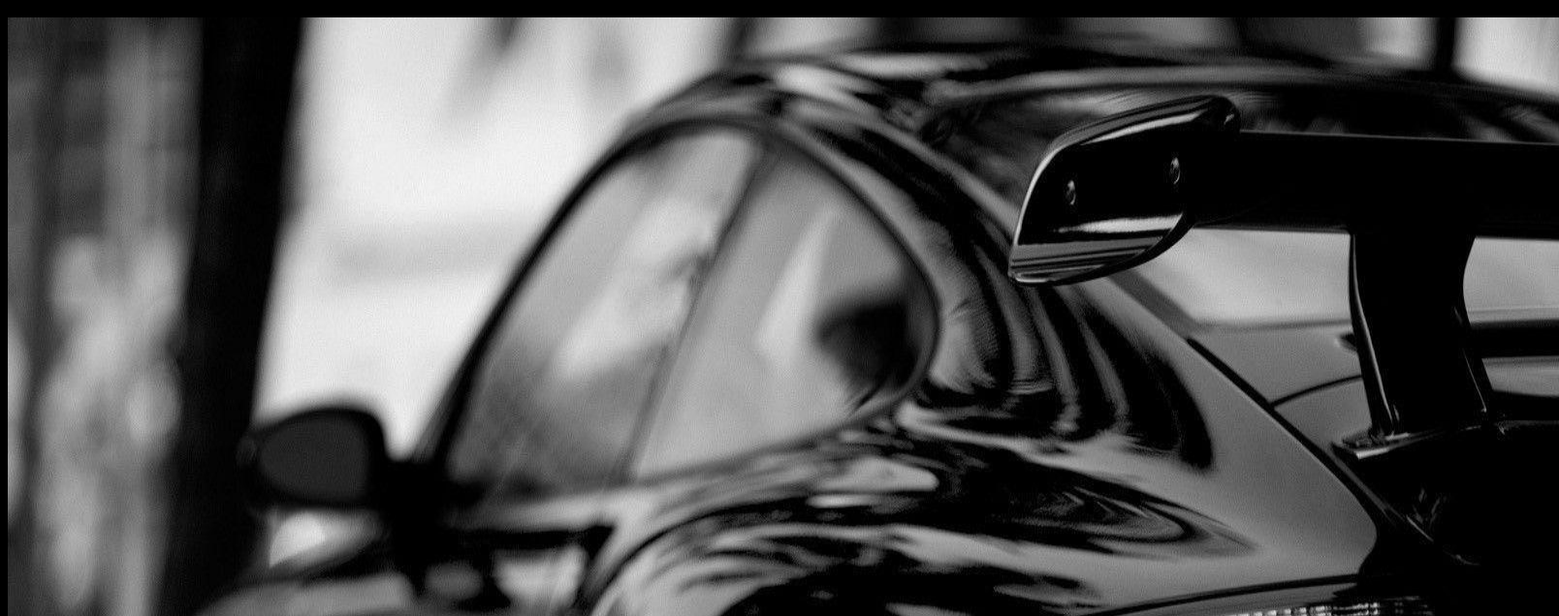
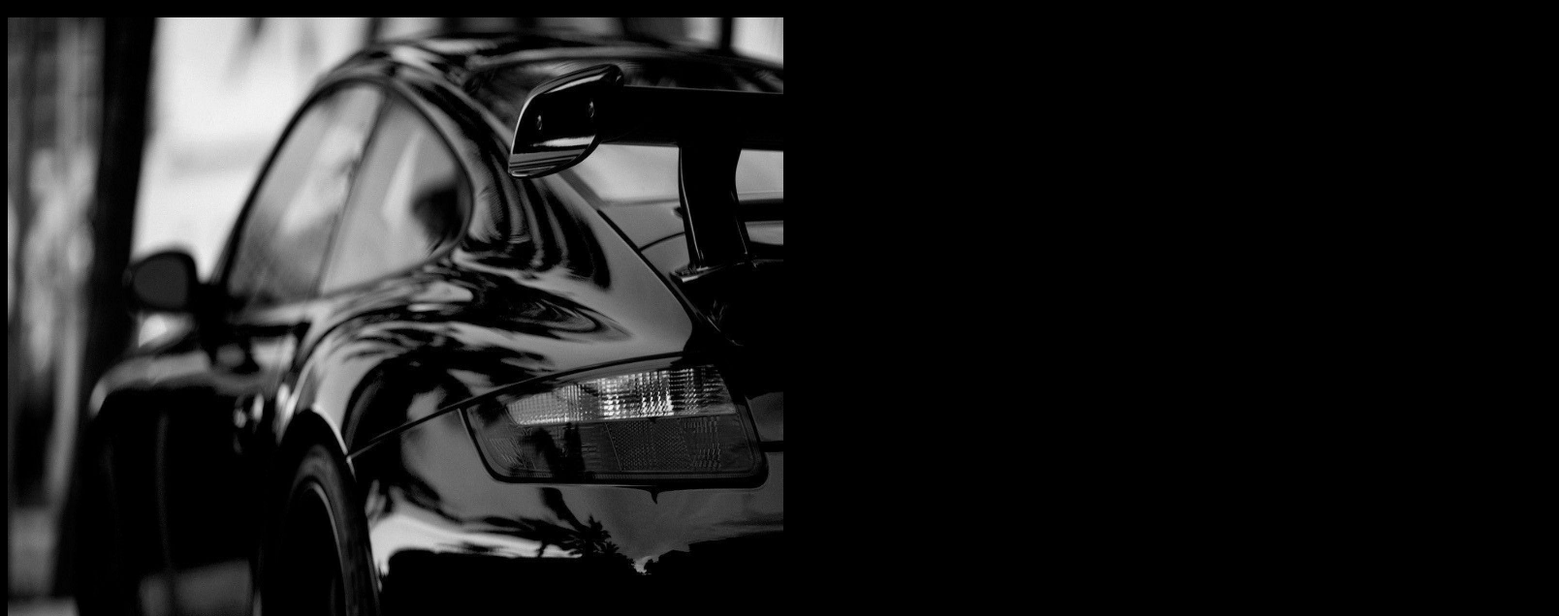
Before and after one commit to AMehtola/AMehtola.github.io, a plain HTML site: page index.html in a window 1280 px wide. Shown: the part 120-756 px from the top of the page at 97% size, 1608 px wide, since content can reach past the window. Drawn offline with Linux system fonts and the light colour scheme.

Commit message:
Update index.html

```diff
--- a/index.html
+++ b/index.html
@@ -11,7 +11,7 @@
 <h1>911 GT3</h1>
 
 
-<img src="img/Porche1.jpg" style="width:100em; height:100em;" />
+<img src="img/Porche1.jpg" style="width:50em; height:60em;" />
 
 </body>
  </html>
```
